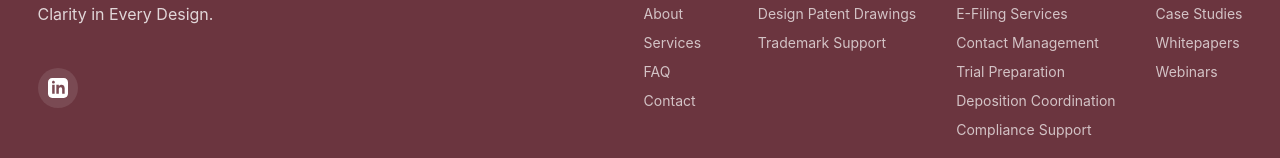
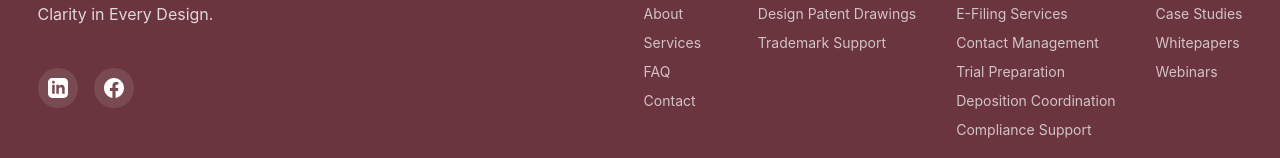
Before and after one commit to lexvuip/lexvuip.github.io, a React (Vite) app: page /about in a window 1280 px wide. Shown: the part 3260-3418 px from the top of the page. Built offline with nearby package versions, Linux system fonts and the light colour scheme.

Commit message:
updated the facebook link

```diff
--- a/src/components/FotterSection.jsx
+++ b/src/components/FotterSection.jsx
@@ -36,11 +36,21 @@
 									<path d="M19 0h-14c-2.761 0-5 2.239-5 5v14c0 2.761 2.239 5 5 5h14c2.762 0 5-2.239 5-5v-14c0-2.761-2.238-5-5-5zm-11 19h-3v-11h3v11zm-1.5-12.268c-.966 0-1.75-.79-1.75-1.764s.784-1.764 1.75-1.764 1.75.79 1.75 1.764-.783 1.764-1.75 1.764zm13.5 12.268h-3v-5.604c0-3.368-4-3.113-4 0v5.604h-3v-11h3v1.765c1.396-2.586 7-2.777 7 2.476v6.759z" />
 								</svg>
 							</a>
-							{/* <a href="#" className="social-link" aria-label="Instagram">
-								<svg className="social-icon" viewBox="0 0 24 24" fill="currentColor">
-									<path d="M12 2.163c3.204 0 3.584.012 4.85.07 3.252.148 4.771 1.691 4.919 4.919.058 1.265.069 1.645.069 4.849 0 3.205-.012 3.584-.069 4.849-.149 3.225-1.664 4.771-4.919 4.919-1.266.058-1.644.07-4.85.07-3.204 0-3.584-.012-4.849-.07-3.26-.149-4.771-1.699-4.919-4.92-.058-1.265-.07-1.644-.07-4.849 0-3.204.013-3.583.07-4.849.149-3.227 1.664-4.771 4.919-4.919 1.266-.057 1.645-.069 4.849-.069zm0-2.163c-3.259 0-3.667.014-4.947.072-4.358.2-6.78 2.618-6.98 6.98-.059 1.281-.073 1.689-.073 4.948 0 3.259.014 3.668.072 4.948.2 4.358 2.618 6.78 6.98 6.98 1.281.058 1.689.072 4.948.072 3.259 0 3.668-.014 4.948-.072 4.354-.2 6.782-2.618 6.979-6.98.059-1.28.073-1.689.073-4.948 0-3.259-.014-3.667-.072-4.947-.196-4.354-2.617-6.78-6.979-6.98-1.281-.059-1.69-.073-4.949-.073zm0 5.838c-3.403 0-6.162 2.759-6.162 6.162s2.759 6.163 6.162 6.163 6.162-2.759 6.162-6.163c0-3.403-2.759-6.162-6.162-6.162zm0 10.162c-2.209 0-4-1.79-4-4 0-2.209 1.791-4 4-4s4 1.791 4 4c0 2.21-1.791 4-4 4zm6.406-11.845c-.796 0-1.441.645-1.441 1.44s.645 1.44 1.441 1.44c.795 0 1.439-.645 1.439-1.44s-.644-1.44-1.439-1.44z"/>
+							<a
+								href="https://www.facebook.com/profile.php?viewas=100000686899395&id=61585607920392"
+								target="_blank"
+								rel="noopener noreferrer"
+								className="social-link"
+								aria-label="Facebook"
+							>
+								<svg
+									className="social-icon"
+									viewBox="0 0 24 24"
+									fill="currentColor"
+								>
+									<path d="M24 12.073c0-6.627-5.373-12-12-12s-12 5.373-12 12c0 5.99 4.388 10.954 10.125 11.854v-8.385H7.078v-3.47h3.047V9.43c0-3.007 1.792-4.669 4.533-4.669 1.312 0 2.686.235 2.686.235v2.953H15.83c-1.491 0-1.956.925-1.956 1.874v2.25h3.328l-.532 3.47h-2.796v8.385C19.612 23.027 24 18.062 24 12.073z" />
 								</svg>
-							</a> */}
+							</a>
 						</div>
 					</div>
 
```
